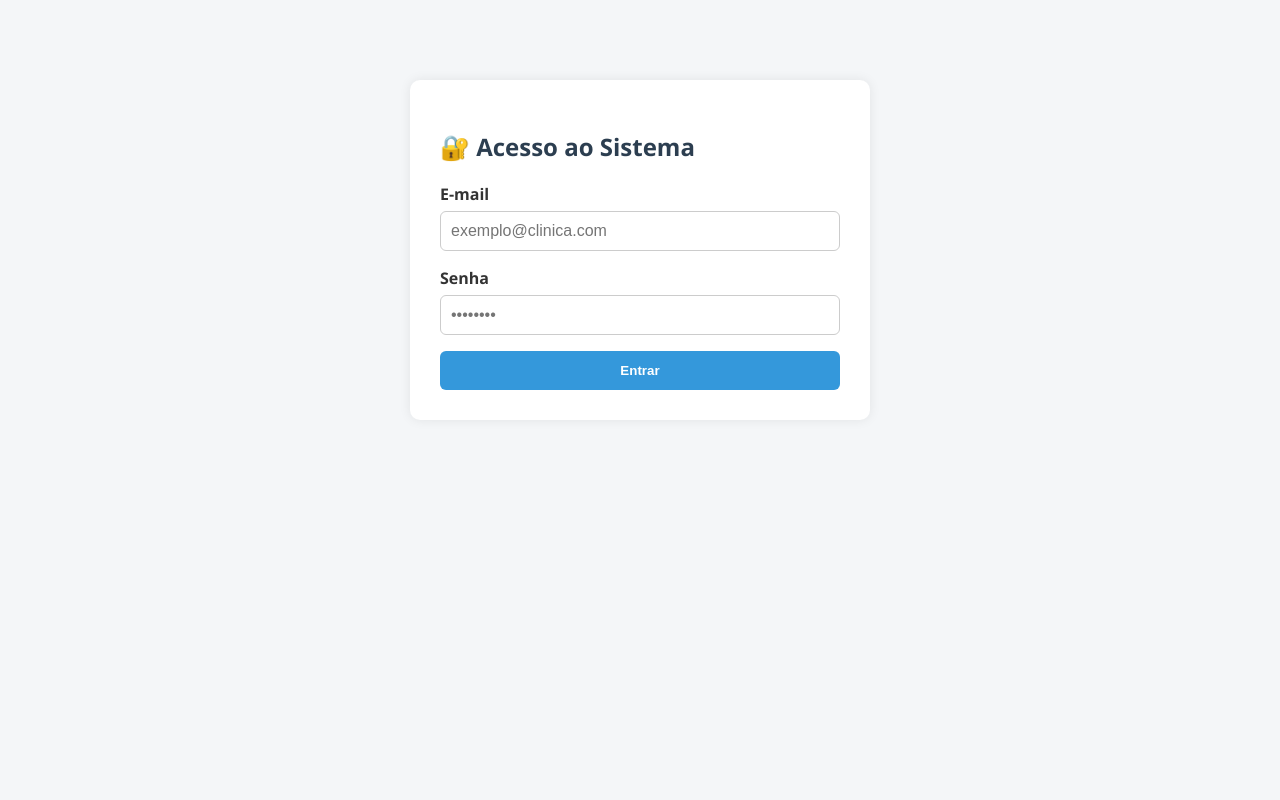
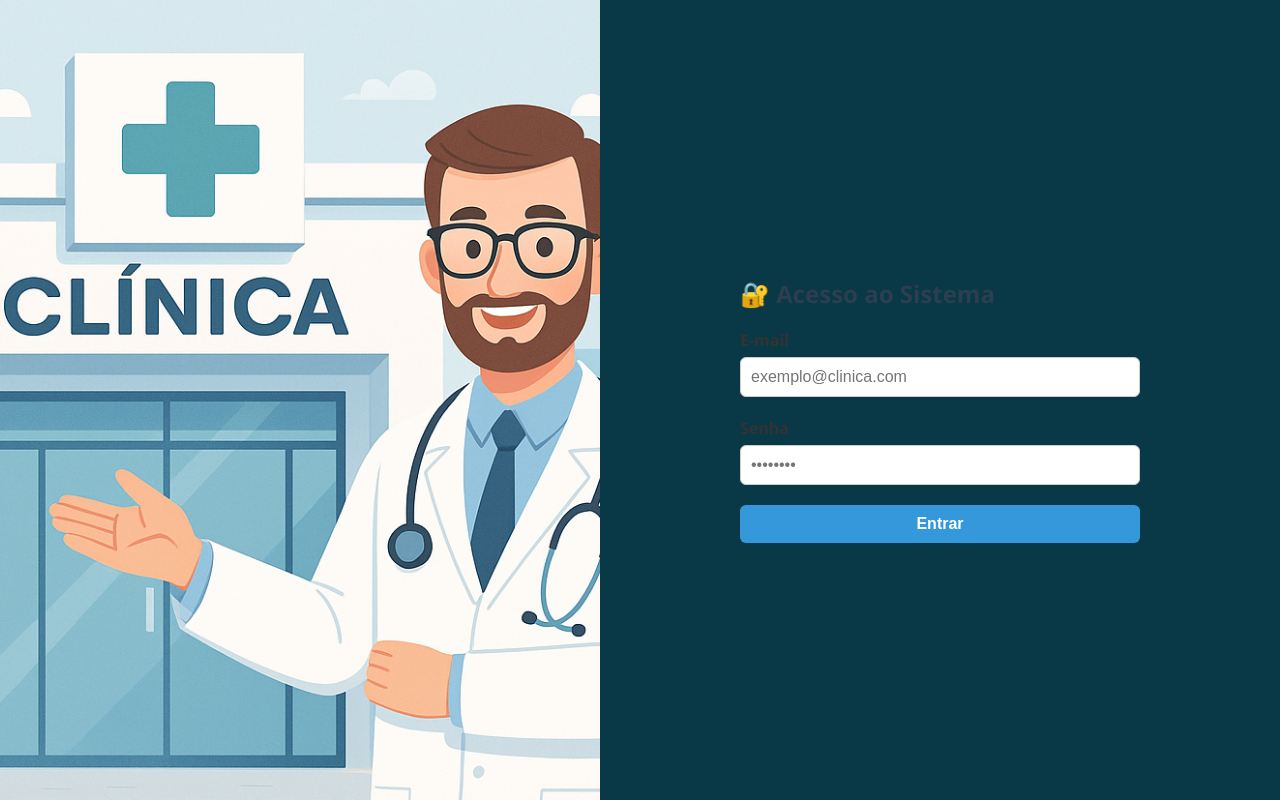
Before and after one commit to Joa1v-dev/clinica-agendamentos, a Flask app: page / in a window 1280 px wide. Run offline with Flask 3, Linux system fonts and the light colour scheme.

Commit message:
Implementado imagem na tela de login

```diff
--- a/app.py
+++ b/app.py
@@ -1,6 +1,8 @@
 from flask import Flask, render_template, request, redirect, url_for, session, flash
 import sqlite3
 from datetime import datetime
+from werkzeug.security import generate_password_hash
+
 
 app = Flask(__name__)
 app.secret_key = 'admin123'
@@ -274,6 +276,38 @@ def reagendar_consulta(consulta_id):
 
     return render_template('reagendar.html', consulta_id=consulta_id, medicos=medicos)
 
+@app.route('/cadastro_usuario', methods=['GET', 'POST'])
+def cadastro_usuario():
+    if 'atendente_id' not in session:
+        return redirect(url_for('login'))
+
+    if request.method == 'POST':
+        nome = request.form['nome']
+        email = request.form['email']
+        senha = request.form['senha']
+
+        senha_hash = generate_password_hash(senha)
+
+        try:
+            conn = get_db_connection()
+            cursor = conn.cursor()
+            cursor.execute(
+                'INSERT INTO usuario (nome, email, senha_hash) VALUES (?, ?, ?)',
+                (nome, email, senha_hash)
+            )
+            conn.commit()
+            flash('Paciente cadastrado com sucesso!')
+        except sqlite3.IntegrityError:
+            flash('⚠️ Já existe um paciente com esse e-mail.')
+        finally:
+            conn.close()
+
+        return redirect(url_for('agendar'))
+
+    return render_template('cadastro_usuario.html')
+
+
+
 
 
 
--- a/static/login.css
+++ b/static/login.css
@@ -102,3 +102,12 @@ button:hover {
         border: 1px solid #a94442;
     }
 }
+
+
+body {
+    background-image: url("/static/img/imagem_clinica.png");
+    background-size: cover;               /* preenche toda a tela */
+    background-position: center center;   /* centraliza */
+    background-repeat: no-repeat;         /* sem repetição */
+    background-attachment: fixed;         /* fixa no fundo */
+}
--- a/templates/agendar.html
+++ b/templates/agendar.html
@@ -22,6 +22,8 @@
 
         <form method="POST" class="form">
             <label for="usuario">Paciente</label>
+            <a href="{{ url_for('cadastro_usuario') }}" class="btn-secondary" style="margin-bottom: 15px;">➕ Cadastrar Novo Paciente</a>
+
             <select name="usuario" id="usuario" required>
                 <option value="">Selecione um paciente</option>
                 {% for u in usuarios %}
--- a/templates/login.html
+++ b/templates/login.html
@@ -3,10 +3,50 @@
 <head>
     <meta charset="UTF-8">
     <title>Login - Clínica</title>
-    <link rel="stylesheet" href="{{ url_for('static', filename='login.css') }}">
+    <link rel="stylesheet" href="{{ url_for('static', filename='style.css') }}">
+    <style>
+        .login-wrapper {
+            display: flex;
+            min-height: 100vh;
+        }
+
+        .login-image {
+            flex: 1;
+            background-image: url('/static/img/imagem_clinica.png');
+            background-size: cover;
+            background-position: center;
+        }
+
+        .login-form {
+            flex: 1;
+            display: flex;
+            align-items: center;
+            justify-content: center;
+            padding: 40px;
+            background-color: #093946;
+        }
+
+        .form-box {
+            width: 100%;
+            max-width: 400px;
+        }
+
+        @media (max-width: 768px) {
+            .login-wrapper {
+                flex-direction: column;
+            }
+
+            .login-image {
+                height: 200px;
+            }
+        }
+    </style>
 </head>
 <body>
-    <div class="login-container">
+    <div class="login-wrapper">
+        <div class="login-image"></div>
+        <div class="login-form">
+            <div class="form-box">
                 <h2>🔐 Acesso ao Sistema</h2>
 
                 {% with messages = get_flashed_messages() %}
@@ -29,5 +69,7 @@
                     <button type="submit" class="btn-primary">Entrar</button>
                 </form>
             </div>
+        </div>
+    </div>
 </body>
 </html>
```
Also changed, not shown: templates/cadastro_usuario.html (added, +38 -0 lines), clinica.db, static/img/imagem_clinica.png (added), static/style.css (line endings or trailing spaces). Lines whose indentation alone changed are shown as unchanged.
